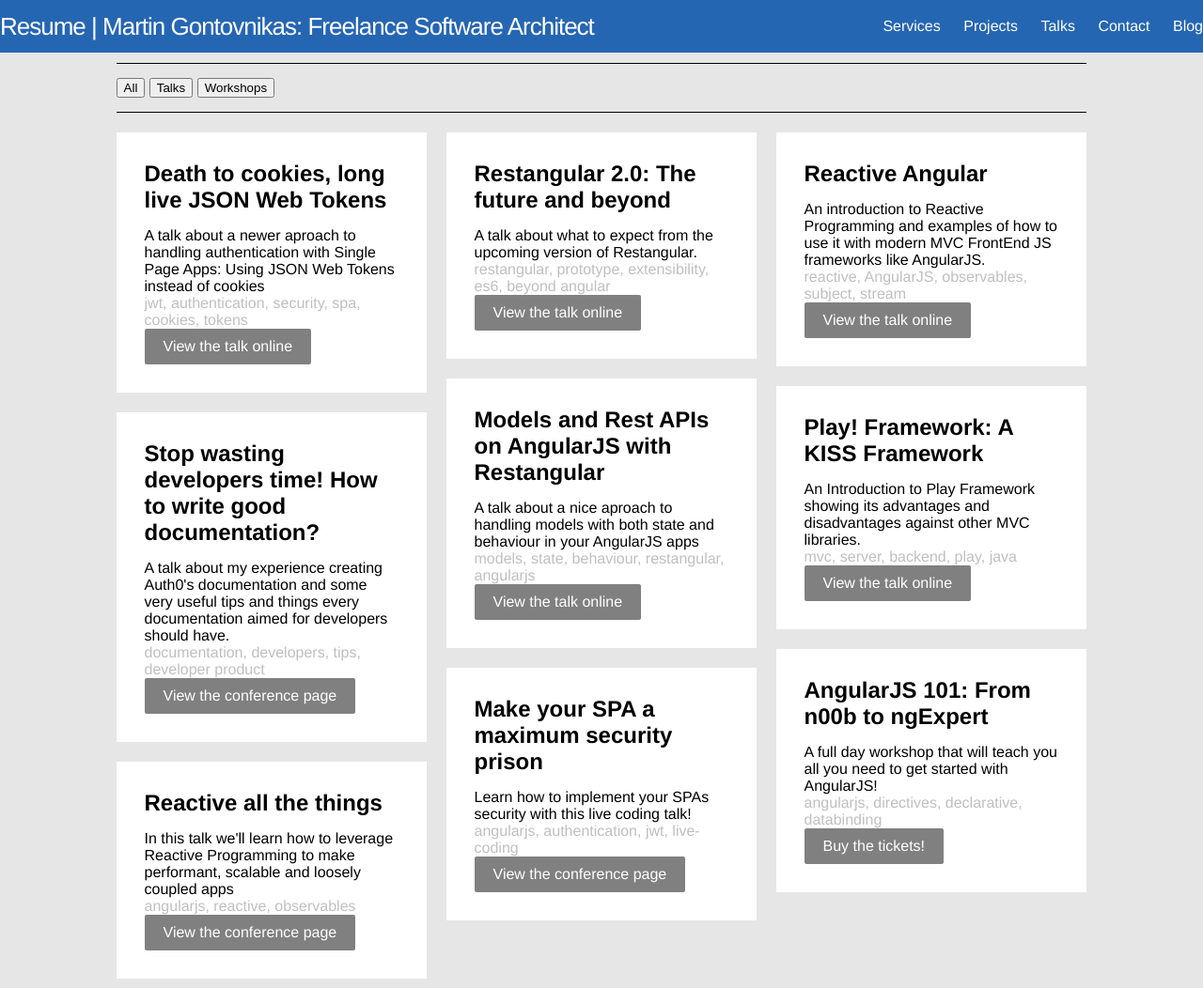
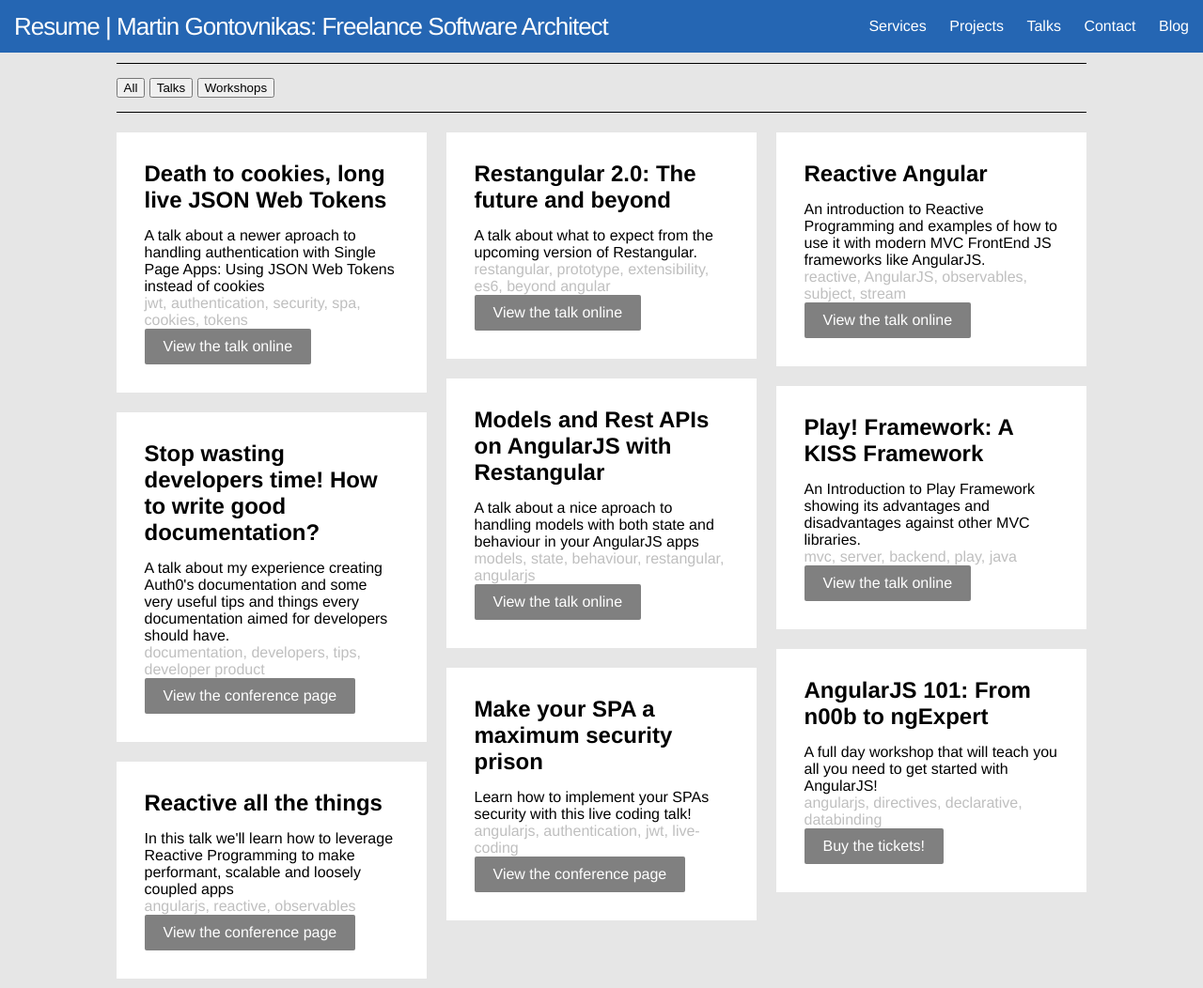
Before and after one commit to mgonto/gon.to-old, a Jekyll site: the page built from talks.html, in a window 1280 px wide. Shown: the whole page at 94% size. Built offline with Jekyll 4.4.1, drawn with Linux system fonts in a browser that asks for light colours; nearby versions of some CDN libraries; Markdown is read by kramdown in place of the engine named in the settings.

Commit message:
Added padding to header

```diff
--- a/_sass/_layout.scss
+++ b/_sass/_layout.scss
@@ -5,9 +5,9 @@
     min-height: 56px;
     background-color: $blue;
     color: $white;
-    // Positioning context for the mobile navigation icon
     position: relative;
     transition: 0.25s;
+    padding: 0 15px;
     &.scroll {
         background-color: rgba($blue, .5);
     }
```
